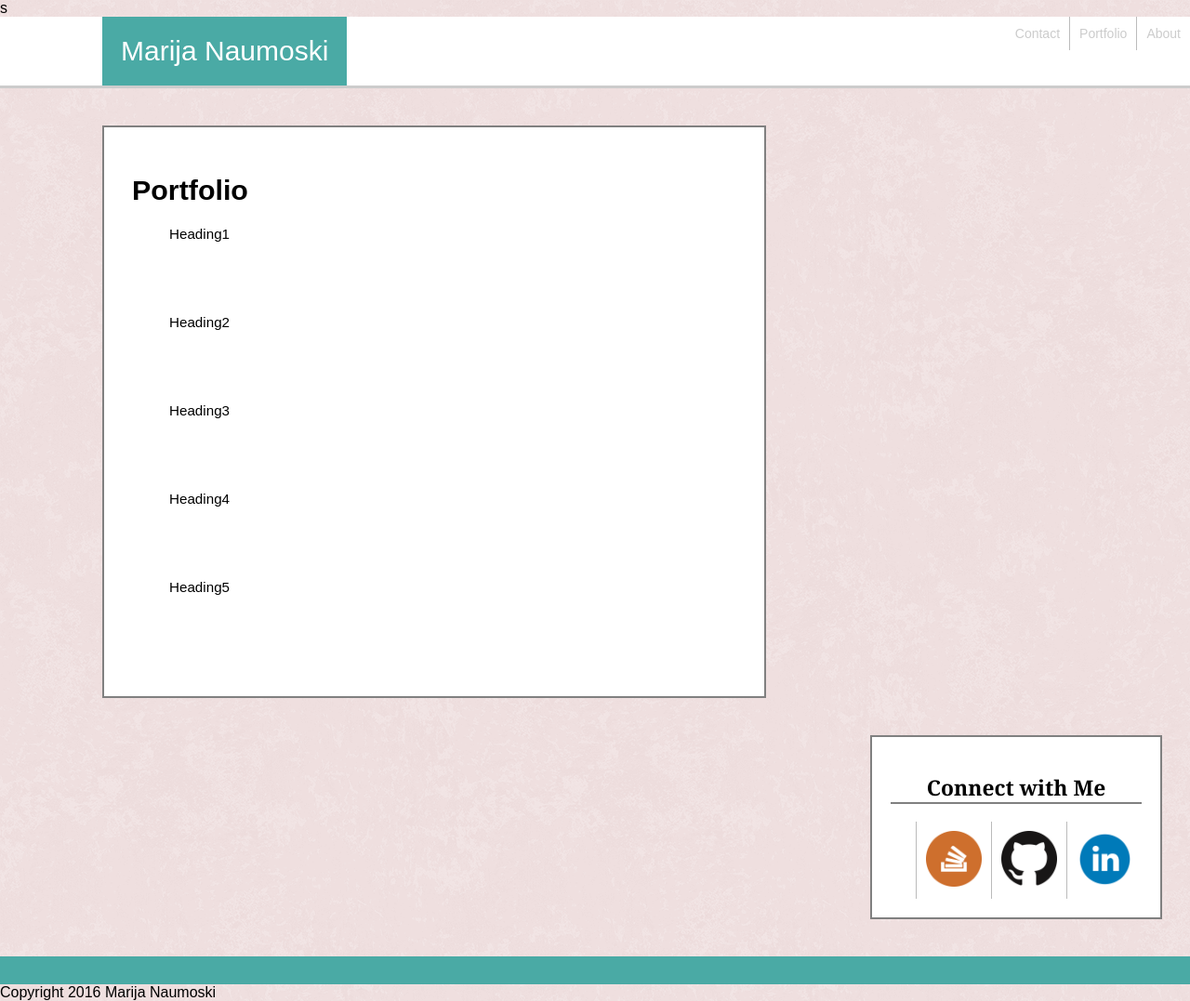
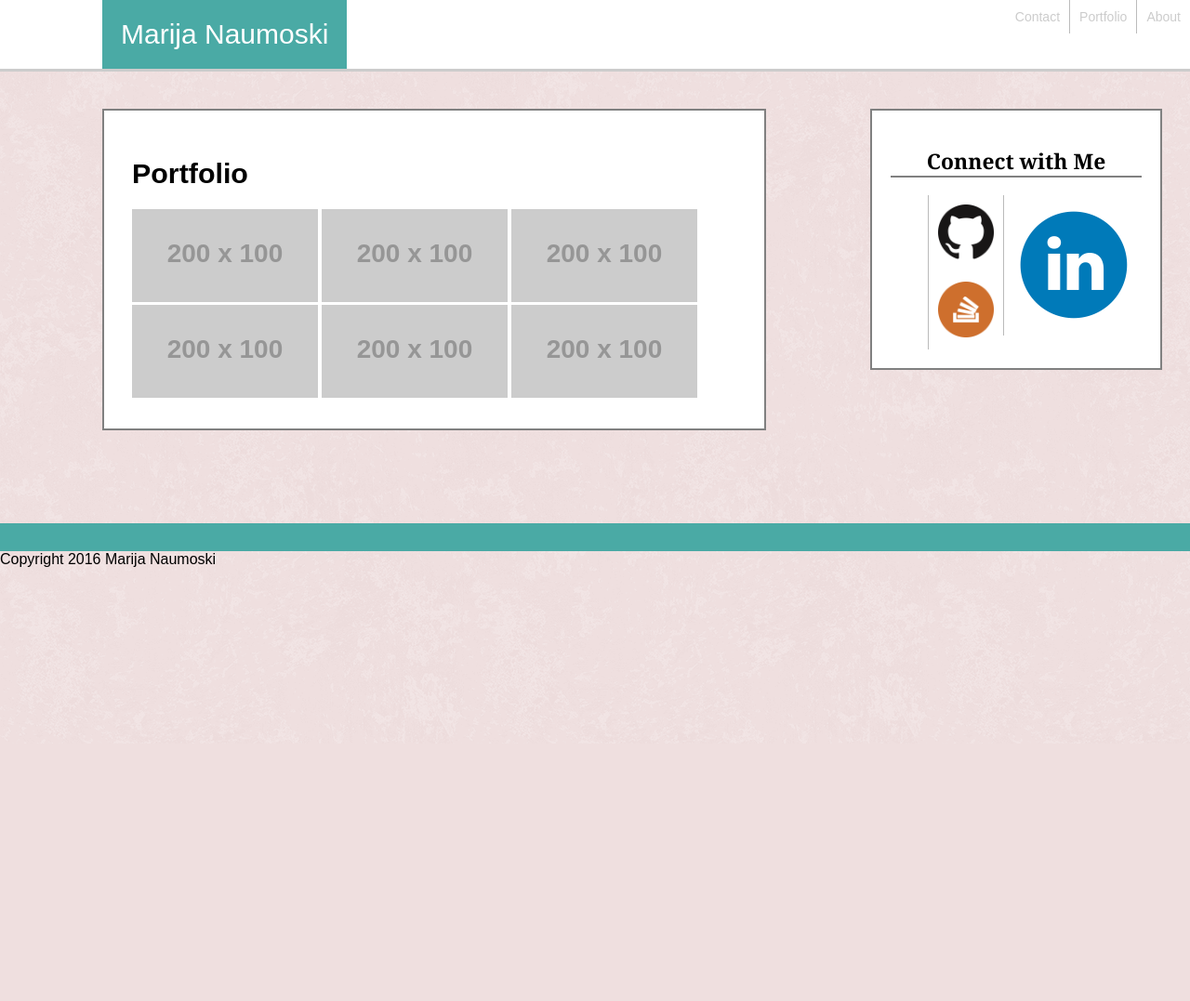
Before and after one commit to mnaumoski/Basic-Portfolio, a PHP site: page /portfolio.html in a window 1280 px wide. Shown: the whole page at 93% size. After the commit the page ends 610 px from the top, so only its background shows below. Run offline with PHP 8.4, Linux system fonts and the light colour scheme; grey boxes labelled with a size stand in for pictures from a placeholder-image service; some libraries are stand-ins or nearby versions.

Commit message:
Thursday is a brand new day

```diff
--- a/assets/css/style.css
+++ b/assets/css/style.css
@@ -82,12 +82,17 @@ li a:hover:not(.active) {
 	background-color: white;
 	border: 2px solid gray;
 	padding: 30px;
+  margin-left: 110px;
   margin-top: 40px;
-  margin-right: 300px;
-  margin-left: 110px;
+  margin-bottom: 100px;
+
+  /*margin-top: 40px;
+  margin-right: 300px;*/
+
   font-size: 95%;
+
   width: 650px;
-
+	display: inline-block;
 }
 
 
@@ -99,7 +104,7 @@ li a:hover:not(.active) {
 
 }
 
-div > img {
+/*div > img {
 	float: left;
 	border-radius: 50%;
 	max-width: 25%;
@@ -108,7 +113,7 @@ div > img {
   width: 50%;
   border: 1px solid #ddd;
   padding: 5px;
-  margin: 25px;
+  margin: 25px;*/
 
 }
 
@@ -116,23 +121,25 @@ div > img {
 
 {
   width:60px;
-  display: inline;
+  display: inline-block;
 }
 
 #Github img
 {
   width:60px;
-  display: inline;
+  display: inline-block;
   border: none;
 }
 #Stack img {
 
   width:60px;
-  display: inline;
+  display: inline-block;
+   border: none;
 
 }
 #sidebar {
   float: right;
+  display: inline-block;
   width: 270px;
   background: white;
   border: 2px solid gray;
@@ -145,13 +152,18 @@ div > img {
 
 .box-set {
   background:white;
+  margin:auto;
+
 }
 
 .box {
   background:white;
-  height: 80px;
-  width: 70px;
+  height: 200px;
+  width: 150px;
+  display: inline-block;
+  border: 2px solid gray;
 }
+
 #blue-line {
 	clear: both;
 	overflow: auto;
--- a/index.html
+++ b/index.html
@@ -1,6 +1,7 @@
 <!DOCTYPE html>
 <html>
 	<head>
+	<!-- <link rel="stylesheet" href="https://maxcdn.bootstrapcdn.com/bootstrap/3.3.7/css/bootstrap.min.css" integrity="sha384-BVYiiSIFeK1dGmJRAkycuHAHRg32OmUcww7on3RYdg4Va+PmSTsz/K68vbdEjh4u" crossorigin="anonymous"> -->
 	<link type="text/css" rel="stylesheet" href="assets/css/style.css">
 	<title>Naumoski</title></head>
 
--- a/portfolio.html
+++ b/portfolio.html
@@ -3,7 +3,6 @@
 	<head>
 	<link type="text/css" rel="stylesheet" href="assets/css/style.css">
 	<title>Naumoski</title></head>
-		s
 		<body>
 			<header>
 				<div>
@@ -18,11 +17,13 @@
 	<div class="main-section">
 		<h1 id="aboutmeborder">Portfolio</h1>
 				<div class="box-set">
-					<figure class="box box-1">Heading1</figure>
-					<figure class="box box-2">Heading2</figure>
-					<figure class="box box-3">Heading3</figure>
-					<figure class="box box-4">Heading4</figure>
-					<figure class="box box-5">Heading5</figure>
+						<img src="http://placehold.it/200x100">
+						<img src="http://placehold.it/200x100">
+						<img src="http://placehold.it/200x100">
+						<img src="http://placehold.it/200x100">
+						<img src="http://placehold.it/200x100">
+						<img src="http://placehold.it/200x100">
+
 				</div>
 				</div>
 
```
Also changed, not shown: brickwall.png (deleted).
